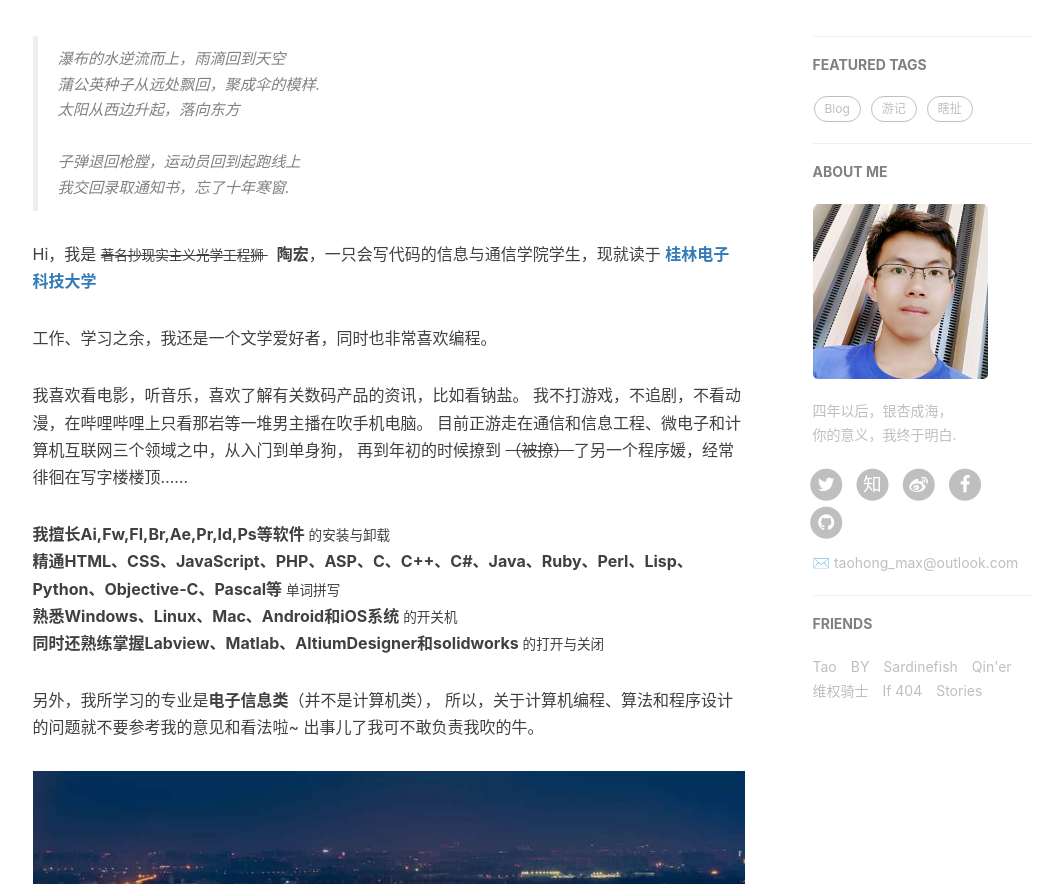
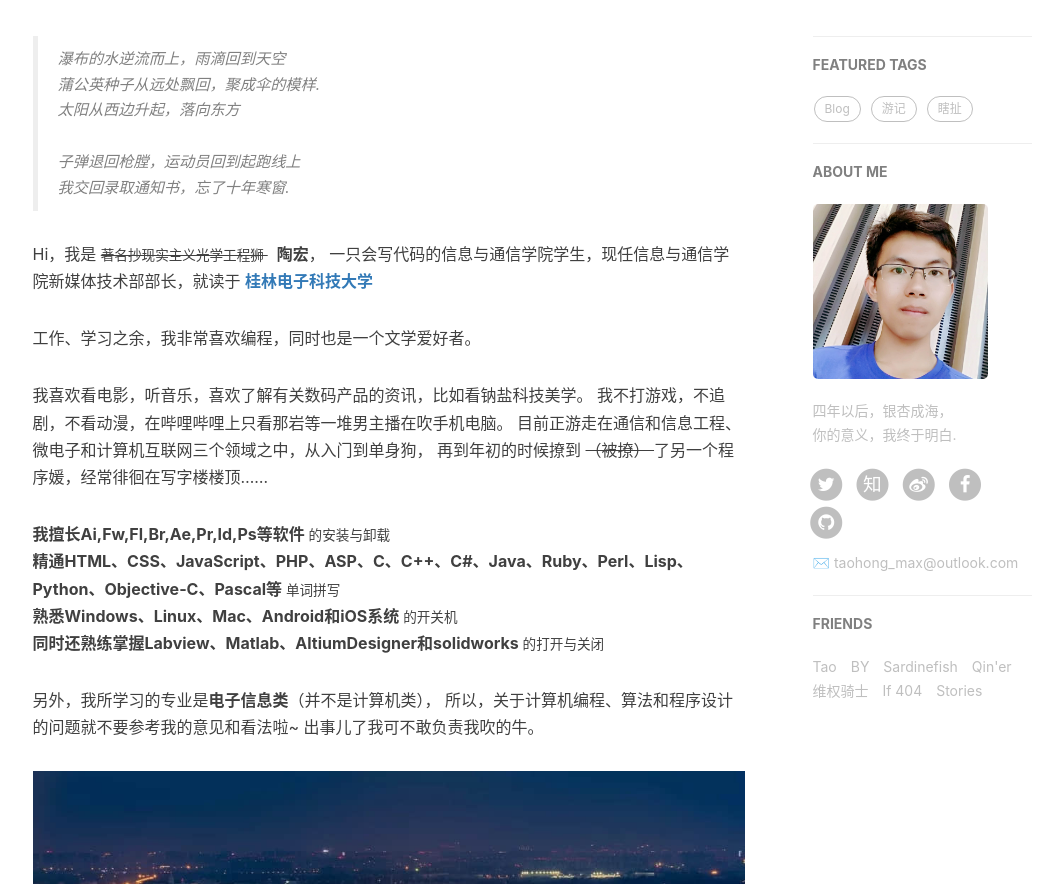
Before and after one commit to TaohongMaxwell/TaohongMaxwell.github.io, a Jekyll site: the page built from about.html, in a window 1280 px wide and 900 px high, scrolled down 406 px, cut to the strip 16-900 px from the top of the window. Shown: the whole strip, without its empty margins (135-1198 px from the left). Built offline with Jekyll 4.4.1, drawn with Linux system fonts in a browser that asks for light colours; nearby versions of some CDN libraries; comment, search, counter and statistics services are not loaded.

Commit message:
fix
更新就职信息

```diff
--- a/about.html
+++ b/about.html
@@ -22,14 +22,15 @@
     </blockquote>
 
     <p>
-        Hi，我是  <small><del>  著名抄现实主义光学工程狮  </del></small>&nbsp;&nbsp;<strong>陶宏</strong>，一只会写代码的信息与通信学院学生，现就读于
+        Hi，我是  <small><del>  著名抄现实主义光学工程狮  </del></small>&nbsp;&nbsp;<strong>陶宏</strong>，
+        一只会写代码的信息与通信学院学生，现任信息与通信学院新媒体技术部部长，就读于
         <a href="http://www.guet.edu.cn/" target="_blank"><strong>桂林电子科技大学</strong></a>
     </p>
 
-    <p>工作、学习之余，我还是一个文学爱好者，同时也非常喜欢编程。</p>
+    <p>工作、学习之余，我非常喜欢编程，同时也是一个文学爱好者。</p>
 
     <p>
-        我喜欢看电影，听音乐，喜欢了解有关数码产品的资讯，比如看钠盐。
+        我喜欢看电影，听音乐，喜欢了解有关数码产品的资讯，比如看钠盐科技美学。
         我不打游戏，不追剧，不看动漫，在哔哩哔哩上只看那岩等一堆男主播在吹手机电脑。
         目前正游走在通信和信息工程、微电子和计算机互联网三个领域之中，从入门到单身狗，
         再到年初的时候撩到 <del> （被撩） </del> 了另一个程序媛，经常徘徊在写字楼楼顶……
```
